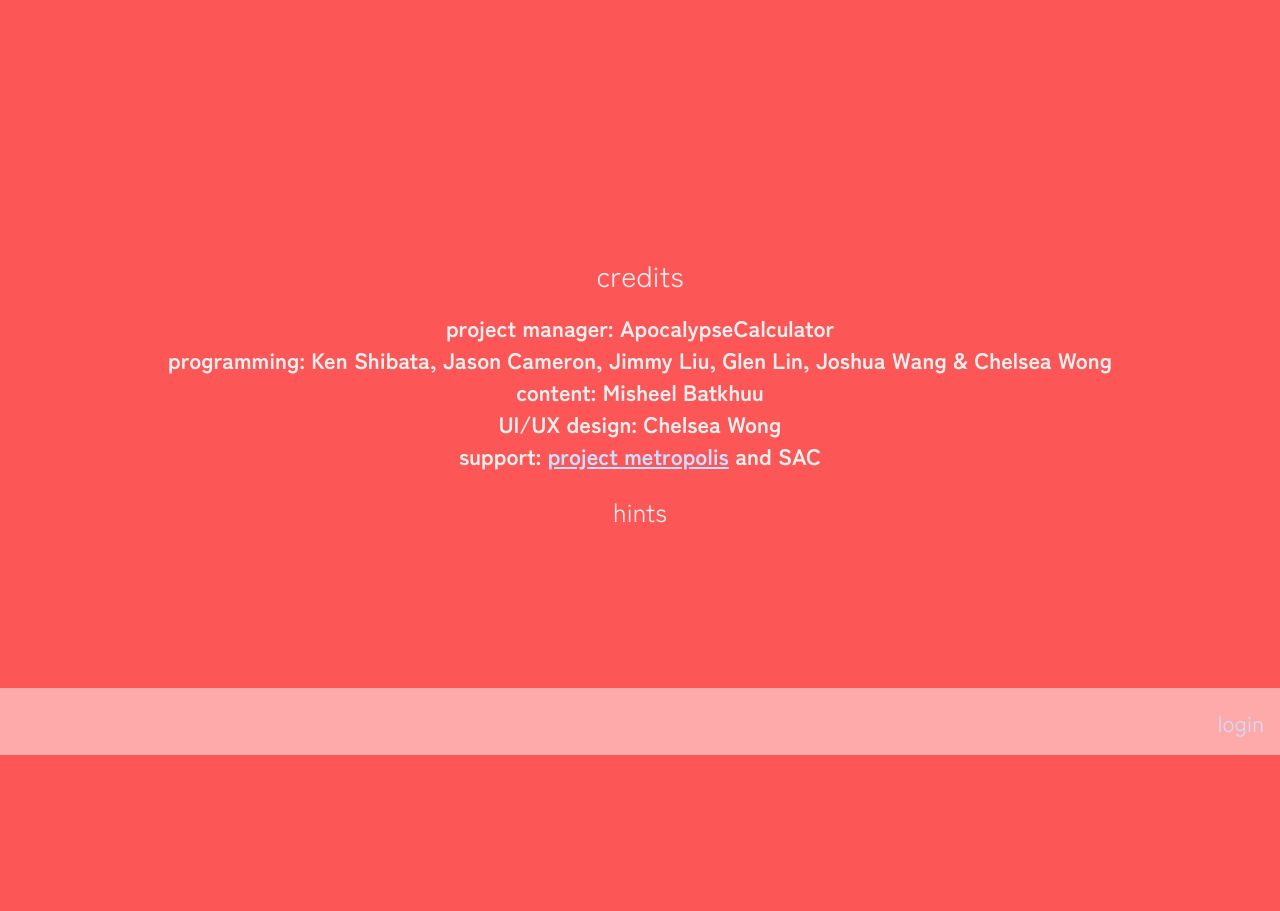
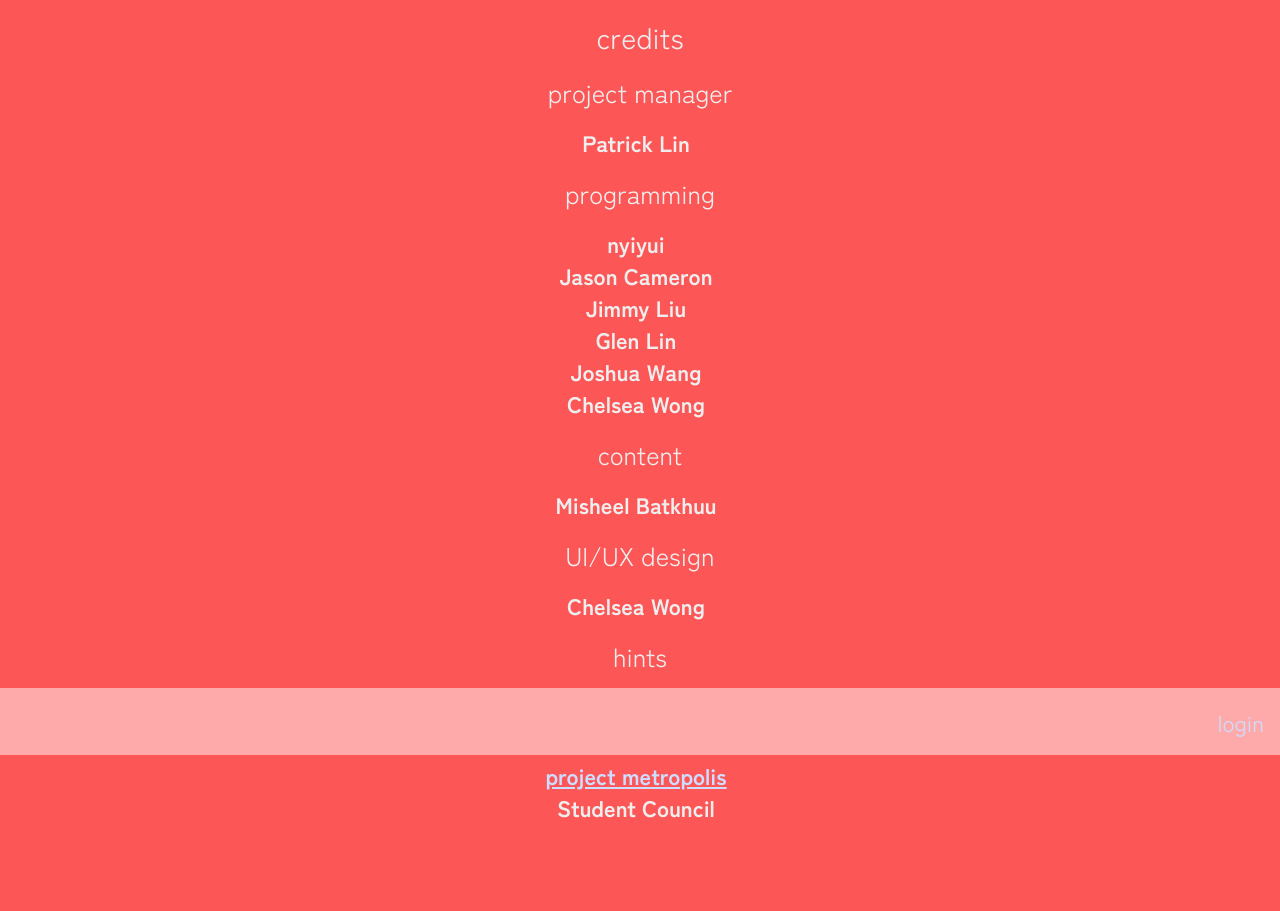
Before and after one commit to wlmac/scavenger, a Django app: template scavenger2022/core/templates/core/credits.html in a window 1280 px wide. Shown: the part 45-956 px from the top of the page. Before the commit the page ends 800 px from the top, so only its background shows below. Run offline with Django 4.2, Linux system fonts and the light colour scheme; the template is opened without the code that fills it, so the values that code supplies are empty; parts of the project's set-up code (start-up, migrations or seed data) failed here and were passed over.

Commit message:
adjust credits

```diff
--- a/scavenger2022/core/static/core/base.css
+++ b/scavenger2022/core/static/core/base.css
@@ -40,8 +40,14 @@ h1 {
 }
 
 h2 {
+  margin: 0 0 0.5rem 0;
   font-size: 1.6rem;
   font-weight: 400;
+}
+
+ul {
+  margin: 0.5rem;
+  padding: 0.5rem;
 }
 
 main {
@@ -93,7 +99,7 @@ a:visited {
 
 .messages, .nodot {
   list-style: none;
-  padding: 1rem;
+  padding-left: 0;
 .}
 
 .imgicon {
--- a/scavenger2022/core/templates/core/credits.html
+++ b/scavenger2022/core/templates/core/credits.html
@@ -3,19 +3,49 @@
 {% load static %}
 
 {% block title %}
-Credits
+{% translate 'Credits' %}
 {% endblock %}
 
 {% block header %}
-credits
+{% translate 'credits' %}
 {% endblock %}
 
 {% block body %}
-project manager: ApocalypseCalculator<br />
-programming: Ken Shibata, Jason Cameron, Jimmy Liu, Glen Lin, Joshua Wang & Chelsea Wong <br />
-content: Misheel Batkhuu <br/>
-UI/UX design: Chelsea Wong<br />
-support: <a href="https://maclyonsden.com">project metropolis</a> and SAC<br />
-<h2>hints</h2>
-{{ hintsetters|safe }}
+<h2>{% translate 'project manager' %}</h2>
+<ul class="nodot">
+  <li>Patrick Lin</li>
+</ul>
+
+<h2>{% translate 'programming' %}</h2>
+<ul class="nodot">
+  <li>nyiyui</li>
+  <li>Jason Cameron</li>
+  <li>Jimmy Liu</li>
+  <li>Glen Lin</li>
+  <li>Joshua Wang</li>
+  <li>Chelsea Wong</li>
+</ul>
+
+<h2>{% translate 'content' %}</h2>
+<ul class="nodot">
+  <li>Misheel Batkhuu</li>
+</ul>
+
+<h2>{% translate 'UI/UX design' %}</h2>
+<ul class="nodot">
+  <li>Chelsea Wong</li>
+</ul>
+
+<h2>{% translate 'hints' %}</h2>
+<ul class="nodot">
+  {% for hs in hintsetters %}
+    <li>{{ hs.get_full_name }}</li>
+  {% endfor %}
+</ul>
+
+<h2>{% translate 'support' %}</h2>
+<ul class="nodot">
+  <li><a href="https://maclyonsden.com">project metropolis</a></li>
+  <li>Student Council</li>
+</ul>
 {% endblock %}
```
Also changed, not shown: scavenger2022/core/views/index.py (+3 -5 lines).
